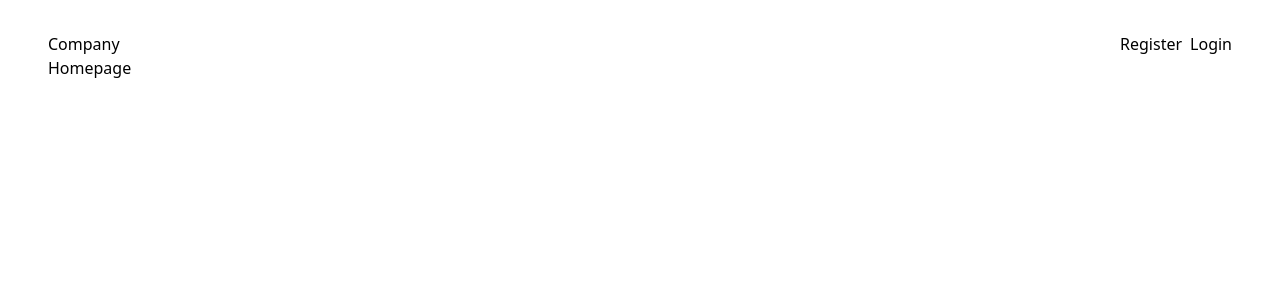
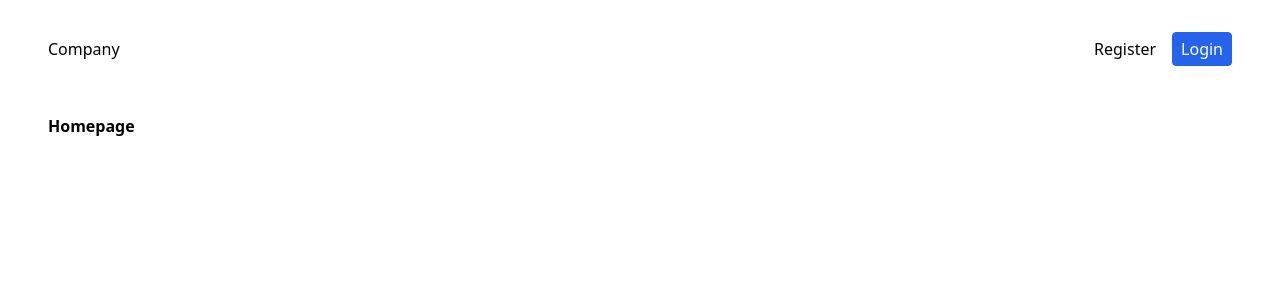
Before and after one commit to thomaserdmenger/Template-Project-MERN, a React (Vite) app in the folder frontend/: page / in a window 1280 px wide. Shown: the top 300 px of the page. Built offline with nearby package versions, Linux system fonts and the light colour scheme.

Commit message:
Style Header

```diff
--- a/frontend/src/components/Header.jsx
+++ b/frontend/src/components/Header.jsx
@@ -2,12 +2,16 @@ import { Link } from "react-router-dom"
 
 const Header = () => {
   return (
-    <header className="flex justify-between">
+    <header className="flex justify-between items-center mb-12">
       <Link to="/">Company</Link>
       <nav>
-        <div className="flex gap-2">
+        <div className="flex gap-4 items-center">
           <Link to="/register">Register</Link>
-          <Link to="/login">Login</Link>
+          <Link
+            to="/login"
+            className="bg-blue-600 text-white py-1 px-2 rounded border border-blue-600 hover:bg-white hover:text-blue-600 transition">
+            Login
+          </Link>
         </div>
       </nav>
     </header>
--- a/frontend/src/pages/Homepage.jsx
+++ b/frontend/src/pages/Homepage.jsx
@@ -1,10 +1,7 @@
-import Header from "../components/Header"
-
 const Homepage = () => {
   return (
     <>
-      {/* <Header /> */}
-      <h1>Homepage</h1>
+      <h1 className="font-bold">Homepage</h1>
     </>
   )
 }
--- a/frontend/src/pages/RegisterPage.jsx
+++ b/frontend/src/pages/RegisterPage.jsx
@@ -1,5 +1,5 @@
 const RegisterPage = () => {
-  return <div>Register</div>
+  return <div className="flex flex-col lg:flex-row">Register</div>
 }
 
 export default RegisterPage
```
